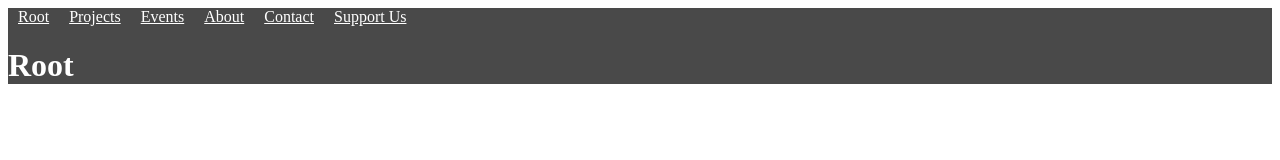
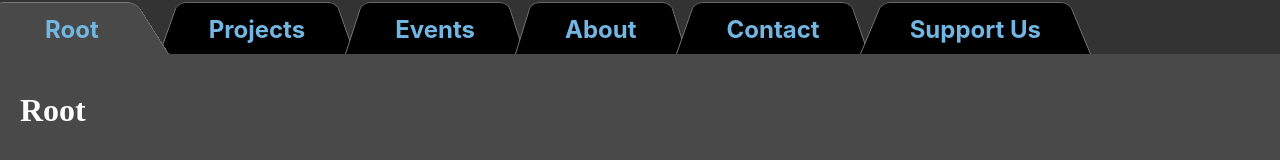
Before and after one commit to HackerspaceAlbania/netspace-site, a Gatsby site: page / in a window 1280 px wide. Built offline with nearby package versions, Linux system fonts and the light colour scheme; Gatsby itself is replaced by a stand-in of ours.

Commit message:
Redesign Navtabs (#2)

```diff
--- /dev/null
+++ b/gatsby-browser.js
@@ -0,0 +1 @@
+import "./global-styles.css"
--- /dev/null
+++ b/global-styles.css
@@ -0,0 +1,5 @@
+body{
+    background-color: #333;
+    margin: 0;
+    padding: 0;
+}
--- a/src/components/Navtabs/Navtabs.module.css
+++ b/src/components/Navtabs/Navtabs.module.css
@@ -1,4 +1,61 @@
-.navtabsComponent a{
-    color: #fff;
-    margin: 10px;
+.navtabsComponent {
+    margin-top: -10px;
+    /* margin-bottom: 30px; */
 }
+
+.navtabsComponent > nav {
+    position: relative;
+    z-index: 1;
+    display: flex;
+    flex-direction: row;
+    justify-content: flex-start;
+}
+.navtabsComponent > nav > a {
+    position: relative;
+    display: inline-block;
+    padding: 25px 50px 10px 50px;
+    color: #72B7E3;
+    text-decoration: none;
+    margin: 0 -5px;
+    z-index: 0;
+    font-family: 'Inter';
+    font-size: 24px;
+    font-weight: 700;
+}
+.navtabsComponent > nav > a:first-child {
+    padding: 25px 70px 10px 50px;
+}
+.navtabsComponent > nav > a.active {
+    z-index: 1;
+}
+.navtabsComponent > nav > a::before {
+    border: 1px solid #777;
+    content: "";
+    position: absolute;
+    top: 0;
+    right: 0;
+    bottom: 0;
+    left: 0;
+    z-index: -1;
+    border-bottom: none;
+    border-radius: 10px 10px 0 0;
+    background: #000;
+    transform: perspective(1em) rotateX(5deg);
+    transform-origin: bottom;
+}
+
+.navtabsComponent > nav > a:first-child::before {
+    transform-origin: bottom left;
+}
+
+.navtabsComponent > nav > a.active::before {
+    border: 1px solid #777;
+    border-bottom: none;
+    background: #494949;
+}
+
+@media (max-width: 1100px) {
+    .navtabsComponent {
+        display: none;
+    }
+}
--- a/src/components/Navtabs/index.tsx
+++ b/src/components/Navtabs/index.tsx
@@ -1,17 +1,24 @@
 import * as React from "react"
 import * as styles from './Navtabs.module.css'
 import { Link } from 'gatsby'
+import { useLocation } from '@reach/router';
 
 const Navtabs = () => {
+  const location = useLocation();
+
+  console.log(location)
+
   return (
-    <nav className={styles.navtabsComponent}>
-        <Link to="/">Root</Link>
-        <Link to="/projects">Projects</Link>
-        <Link to="/events">Events</Link>
-        <Link to="/about">About</Link>
-        <Link to="/contact">Contact</Link>
-        <Link to="/support">Support Us</Link>
-    </nav>
+    <div className={styles.navtabsComponent}>
+      <nav>
+        <Link to="/" className={location?.pathname === "/" ? styles.active : ""}>Root</Link>
+        <Link to="/projects" className={location?.pathname === "/projects/" ? styles.active : ""}>Projects</Link>
+        <Link to="/events" className={location?.pathname === "/events/" ? styles.active : ""}>Events</Link>
+        <Link to="/about" className={location?.pathname === "/about/" ? styles.active : ""}>About</Link>
+        <Link to="/contact" className={location?.pathname === "/contact/" ? styles.active : ""}>Contact</Link>
+        <Link to="/support" className={location?.pathname === "/support/" ? styles.active : ""}>Support Us</Link>
+      </nav>
+    </div>
   )
 }
 
--- a/src/components/Page/Page.module.css
+++ b/src/components/Page/Page.module.css
@@ -1,4 +1,8 @@
-.pageComponent{
+.pageContent{
     background-color: #494949;
     color: #fff;
+    min-height: calc(100vh - 45px);
 }
+.pageContent > h1{
+    margin: 20px;
+}
--- a/src/components/Page/index.tsx
+++ b/src/components/Page/index.tsx
@@ -11,8 +11,12 @@ const Page: FC<PageProps> = (props) => {
   return (
     <div className={styles.pageComponent}>
         <Navtabs />
-        <h1>{props.title}</h1>
-        {props.children}
+        <div className={styles.pageContent}>
+          <br />
+          <h1>{props.title}</h1>
+          {props.children}
+          <br />
+        </div>
     </div>
   )
 }
```
